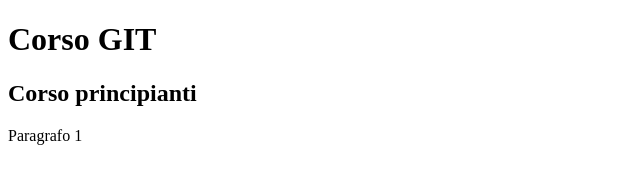
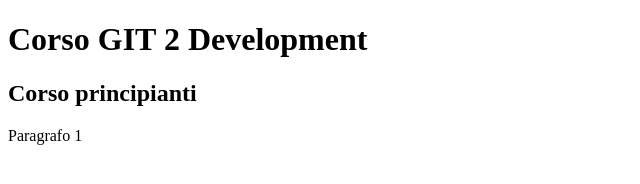
Before and after one commit to paolosilv/EsempioProva, a plain HTML site: page index.html in a window 1280 px wide. Shown: the whole page, without its empty margins (0-640 px from the left). Drawn offline with Linux system fonts and the light colour scheme.

Commit message:
Changed the title AS DEV

```diff
--- a/index.html
+++ b/index.html
@@ -7,7 +7,7 @@
     <title>Corso git</title>
 </head>
 <body>
-    <h1>Corso GIT</h1>
+    <h1>Corso GIT 2 Development</h1>
     <h2>Corso principianti</h2>
     <p>Paragrafo 1</p>
 </body>
```
